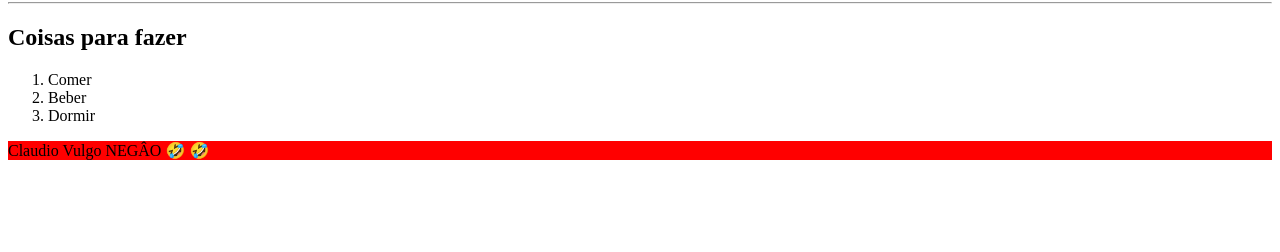
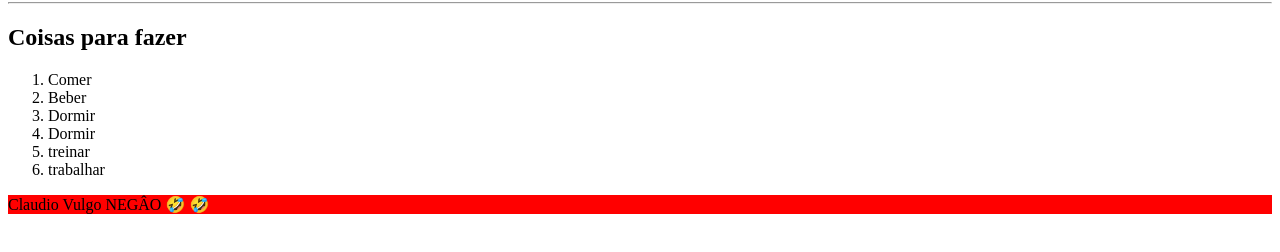
Before and after one commit to aguiar-marcelo/lalala, a plain HTML site: page index.html in a window 1280 px wide. Shown: the part 78-330 px from the top of the page. Drawn offline with Linux system fonts and the light colour scheme.

Commit message:
Update index.html

```diff
--- a/index.html
+++ b/index.html
@@ -16,7 +16,9 @@
         <li>Comer</li>
         <li>Beber</li>
         <li>Dormir</li>
-
+        <li>Dormir</li>
+        <li>treinar</li>
+        <li>trabalhar</li>
     </ol>
     <div style="background-color: red;font: size 25px;">Claudio Vulgo NEGÂO 🤣
         🤣
```
